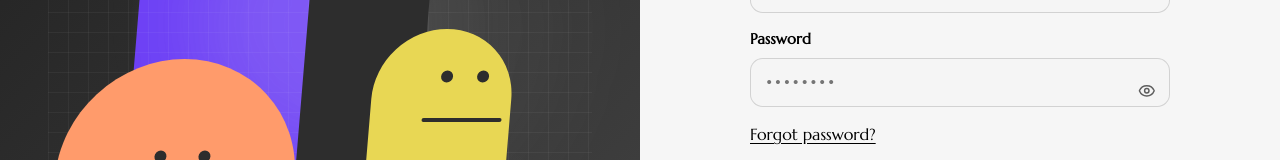
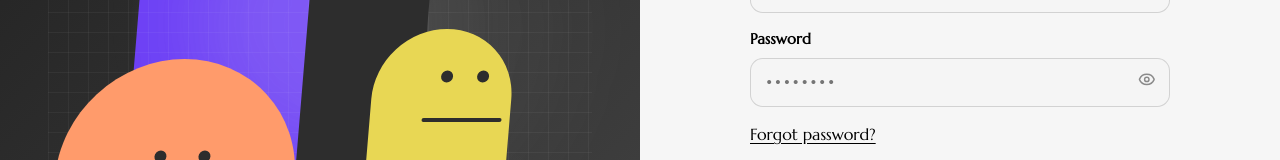
Before and after one commit to narendranvelaga24/cittilenz-ui, a React (Vite) app: page /login in a window 1280 px wide. In both pictures the pointer is over the button "Show password". Shown: the part 366-526 px from the top of the page. Built offline with nearby package versions, Linux system fonts and the light colour scheme; no server answers.

Commit message:
password toggle

```diff
--- a/src/styles/global.css
+++ b/src/styles/global.css
@@ -1286,6 +1286,12 @@ html[data-theme="dark"] .auth-mobile-brand {
 	padding: 0;
 	cursor: pointer;
 	color: var(--text-muted);
+	transition: opacity 150ms ease;
+}
+
+.auth-password-toggle:hover {
+	opacity: 0.7;
+	transform: translateY(-50%);
 }
 
 .auth-toggle-icon {
```
